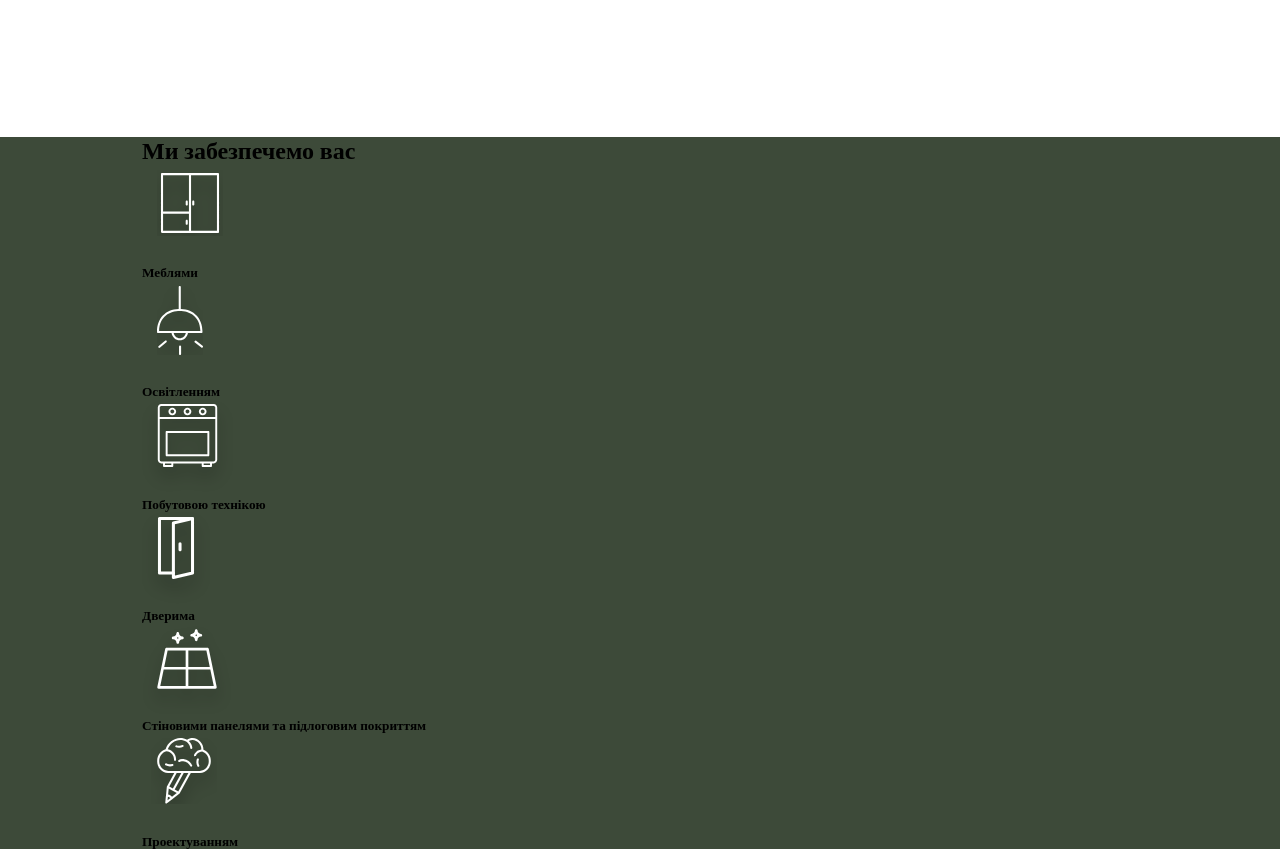
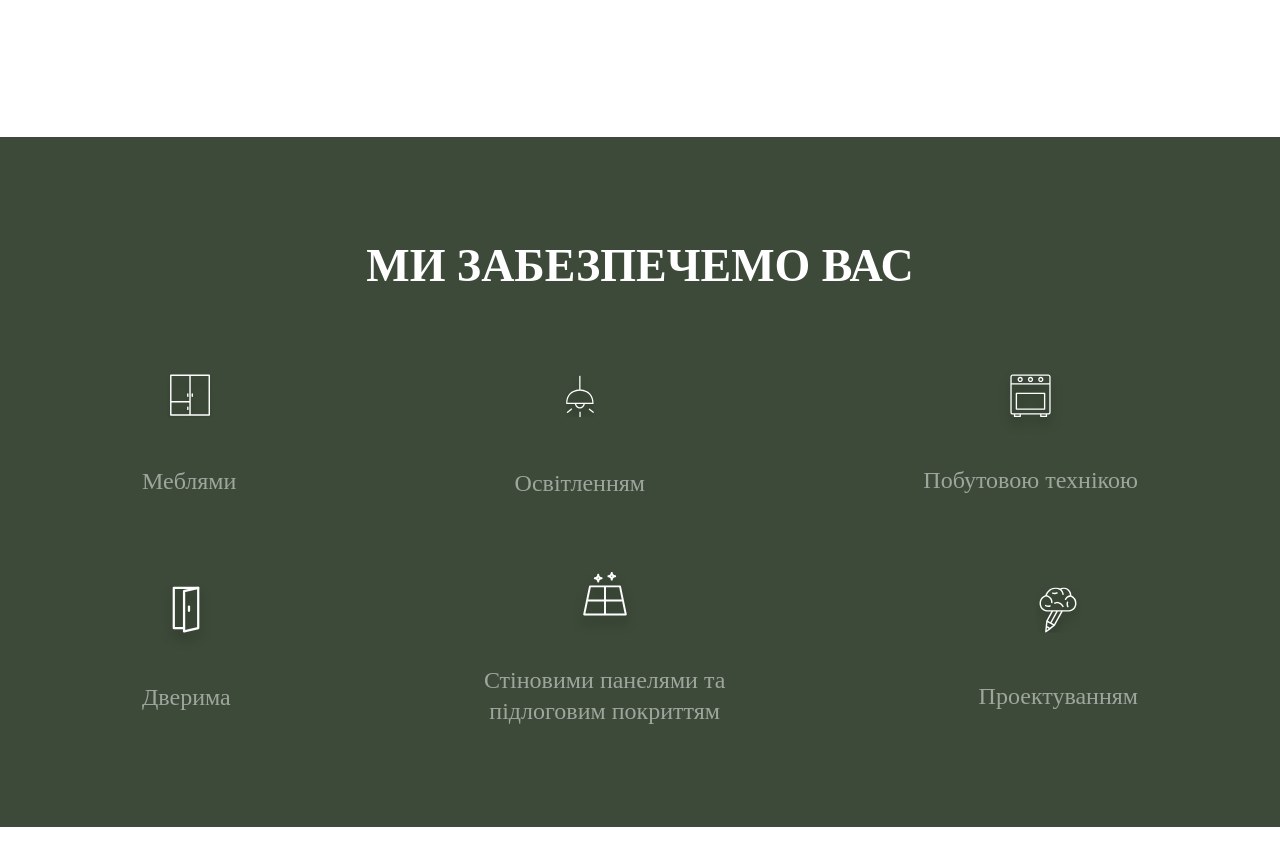
Before and after one commit to az1zbek2004/3-oy7-dars, a plain HTML site: page index.html in a window 1280 px wide. Shown: the part 1520-2369 px from the top of the page. After the commit the page ends 2347 px from the top, so only its background shows below. Drawn offline with Linux system fonts and the light colour scheme.

Commit message:
barcha html va scss kodlar yozib tugatildi

```diff
--- a/index.html
+++ b/index.html
@@ -118,33 +118,33 @@
             <!-- FIRST ELEMENTS  -->
             <div class="care__first-elements">
                 <div class="element">
-                    <img src="./image/room-wardrobe2.svg" alt="element icon" class="element__image">
-                    <h5 class="element__name room">Меблями</h5>
+                    <img src="./image/room-wardrobe2.svg" alt="element icon" class="element__image room">
+                    <h5 class="element__name room1">Меблями</h5>
                 </div>
                 <div class="element">
-                    <img src="./image/furniture2.svg" alt="element icon" class="element__image">
-                    <h5 class="element__name furniture">Освітленням</h5>
+                    <img src="./image/furniture2.svg" alt="element icon" class="element__image furniture">
+                    <h5 class="element__name furniture1">Освітленням</h5>
                 </div>
                 <div class="element">
-                    <img src="./image/burner3.svg" alt="element icon" class="element__image">
-                    <h5 class="element__name burner">Побутовою технікою</h5>
+                    <img src="./image/burner3.svg" alt="element icon" class="element__image burner">
+                    <h5 class="element__name burner1">Побутовою технікою</h5>
                 </div>
             </div>
 
             <!-- SECOND ELEMENTS  -->
             <div class="care__second-elements">
                 <div class="element">
-                <img src="./image/door4.svg" alt="element icon" class="element__image">
-                <h5 class="element__name door">Дверима</h5>
+                <img src="./image/door4.svg" alt="element icon" class="element__image door">
+                <h5 class="element__name door1">Дверима</h5>
             </div>
             <div class="element">
-                <img src="./image/floor5.svg" alt="element icon" class="element__image">
-                <h5 class="element__name floor">Стіновими панелями та
+                <img src="./image/floor5.svg" alt="element icon" class="element__image floor">
+                <h5 class="element__name floor1">Стіновими панелями та
                     підлоговим покриттям</h5>
             </div>
             <div class="element">
-                <img src="./image/brainstorm6.svg" alt="element icon" class="element__image">
-                <h5 class="element__name brainstorm">Проектуванням</h5>
+                <img src="./image/brainstorm6.svg" alt="element icon" class="element__image brainstorm">
+                <h5 class="element__name brainstorm1">Проектуванням</h5>
             </div>
             </div>
 
--- a/scss/_care.scss
+++ b/scss/_care.scss
@@ -12,9 +12,93 @@
     margin-left: auto;
     display: flex;
     flex-direction: column;
+    padding-bottom: 100px;
+    padding-top: 100px;
     // TITLE
     .care__title {
+    margin-bottom: 73px;
+    color:  #FFF;
+        text-align: center;
+/* заголовок_H2 */
+    font-family: 'Raleway';
+    font-size: 46px;
+    font-style: normal;
+    font-weight: 600;
+    line-height: 125%; /* 57.5px */
+    text-transform: uppercase;
+    }
+    .care__first-elements{
+        display: flex;
+        justify-content: space-between;
+        align-items: center;
+        margin-bottom: 70px;
+    }
 
+    .care__second-elements{
+        display: flex;
+        justify-content: space-between;
+        align-items: center;
     }
 
 }
+.element{
+    display: flex;
+    flex-direction: column;
+    align-items: center;
+    justify-content: space-between;
+    gap: 30px;
+
+   .element__name{
+    color: #FFF;
+    opacity: 0.5;
+    /* Заголовок_H5 (medium) */
+    font-family: 'Raleway';
+    font-size: 24px;
+    font-style: normal;
+    font-weight: 500;
+    line-height: 130%; /* 31.2px */
+   }
+    .room{
+        width: 66px;
+        height: 66px;
+    }
+    .furniture{
+        width: 46px;
+        height: 69px;
+    }
+    .burner{
+        width: 63px;
+        height: 63px;
+    }
+    .door{
+        width: 68px;
+        height: 68px;
+    }
+    .floor{
+        width: 66px;
+        height: 66px;
+    }
+    .brainstorm{
+        width: 66px;
+        height: 66px;
+    }
+    .floor1{
+        text-align: center;
+        width: 278px;
+    }
+}
+@media screen and (max-width:700px) {
+   .care--container{
+    display: flex;
+    justify-content: space-between;
+
+    .care__first-elements{
+        display: flex;
+        flex-direction: column;
+    }
+    .care__second-elements{
+        display: flex;
+        flex-direction: column;
+    }
+   }
+}
```
Also changed, not shown: css/main.css, 1 other file.
